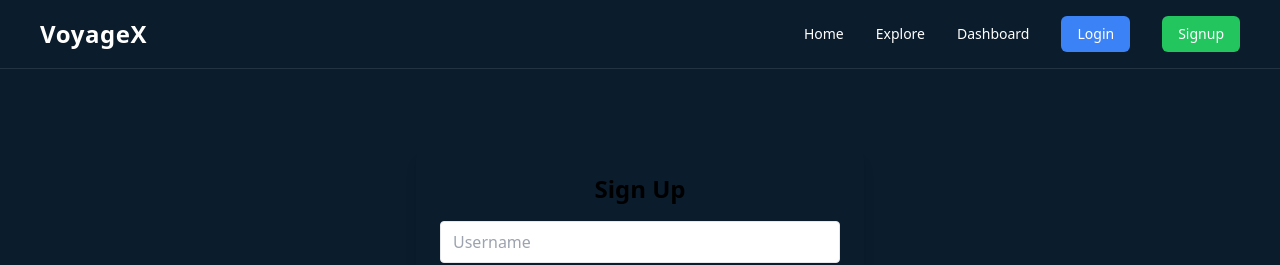
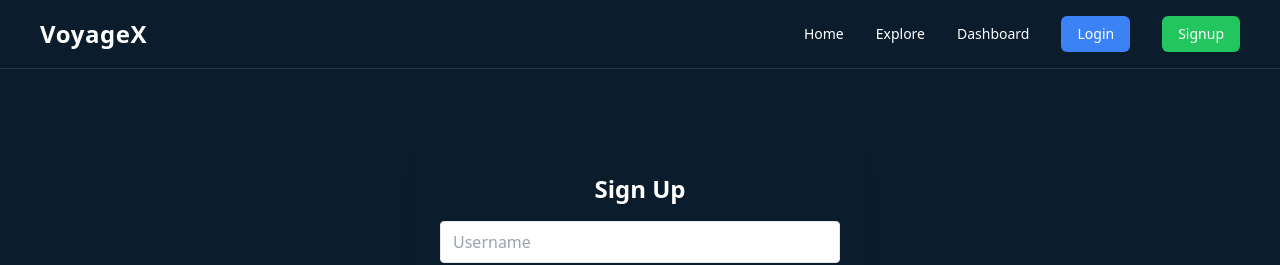
Before and after one commit to rlrakshita123/VoyageX, a React (Vite) app in the folder frontend/: page /signup in a window 1280 px wide. Shown: the top 265 px of the page. Built offline with nearby package versions, Linux system fonts and the light colour scheme.

Commit message:
style updated

```diff
--- a/frontend/src/pages/Login.jsx
+++ b/frontend/src/pages/Login.jsx
@@ -42,7 +42,7 @@ const Login = () => {
 
   return (
     <div className="max-w-md mx-auto mt-20 p-6 shadow-lg rounded-xl">
-      <h2 className="text-2xl font-bold text-center mb-4">Login</h2>
+      <h2 className="text-2xl font-bold text-white text-center mb-4">Login</h2>
 
       {error && <div className="text-red-500 text-center">{error}</div>}
 
--- a/frontend/src/pages/Signup.jsx
+++ b/frontend/src/pages/Signup.jsx
@@ -48,7 +48,7 @@ const Signup = () => {
 
   return (
     <div className="max-w-md mx-auto mt-20 p-6 shadow-lg rounded-xl">
-      <h2 className="text-2xl font-bold text-center mb-4">Sign Up</h2>
+      <h2 className="text-2xl font-bold text-center text-white mb-4">Sign Up</h2>
 
       {error && <div className="text-red-500 text-center">{error}</div>}
 
```
